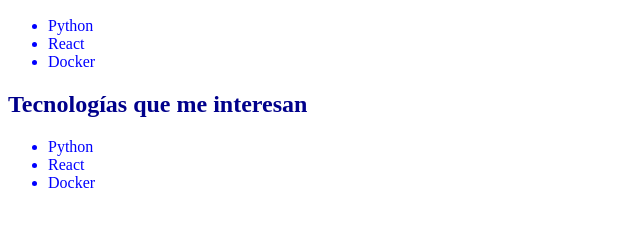
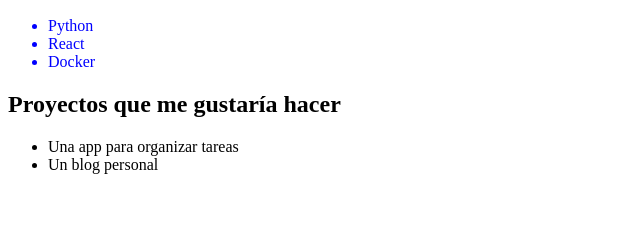
Before and after one commit to Salvags92/reto1_SalvadorGomez, a plain HTML site: page index.html in a window 1280 px wide. Shown: the part 110-336 px from the top of the page, without its empty margins (0-640 px from the left). Drawn offline with Linux system fonts and the light colour scheme.

Commit message:
Creación de la sección proyectos

```diff
--- a/index.html
+++ b/index.html
@@ -17,12 +17,11 @@
 </ul>
 </section>
 
-<section id="tecnologias">
-  <h2>Tecnologías que me interesan</h2>
+<section id="proyectos">
+<h2>Proyectos que me gustaría hacer</h2>
 <ul>
-    <li>Python</li>
-    <li>React</li>
-    <li>Docker</li>
+<li>Una app para organizar tareas</li>
+<li>Un blog personal</li>
 </ul>
 </section>
 
@@ -36,6 +35,5 @@
   }
 </style>
 
-
 </body>
 </html>
```
Also changed, not shown: 1 other file. Lines whose indentation alone changed are shown as unchanged.
